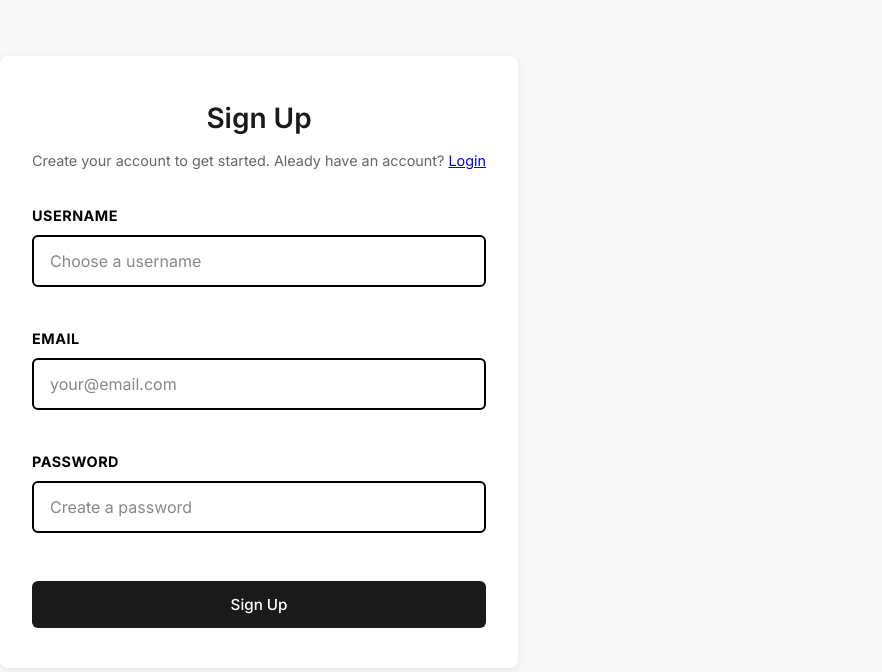
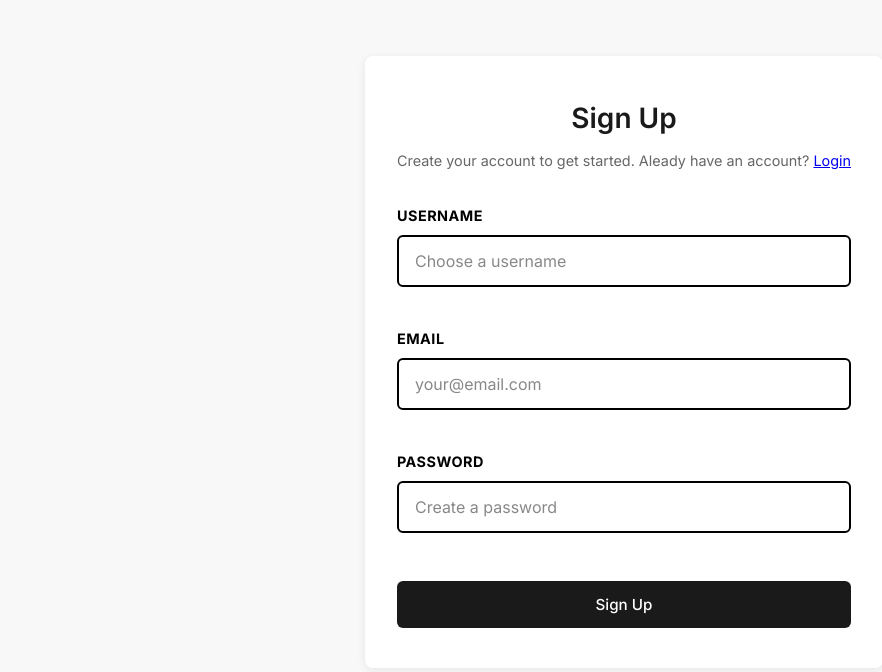
Before and after one commit to Sophidoo/FINDING-THE-WORD, a Flask app: page /register in a window 1280 px wide. Shown: the top 672 px of the page, without its empty margins (16-898 px from the left). Run offline with Flask 3, Linux system fonts and the light colour scheme; some libraries are stand-ins or nearby versions.

Commit message:
achievements

```diff
--- a/static/css/style.css
+++ b/static/css/style.css
@@ -19,7 +19,7 @@ body {
     width: 100%;
   display: flex;
   align-items: center;
-  justify-content: space-between;
+  justify-content: center;
   margin: 40px 0px;
 }
 
```
